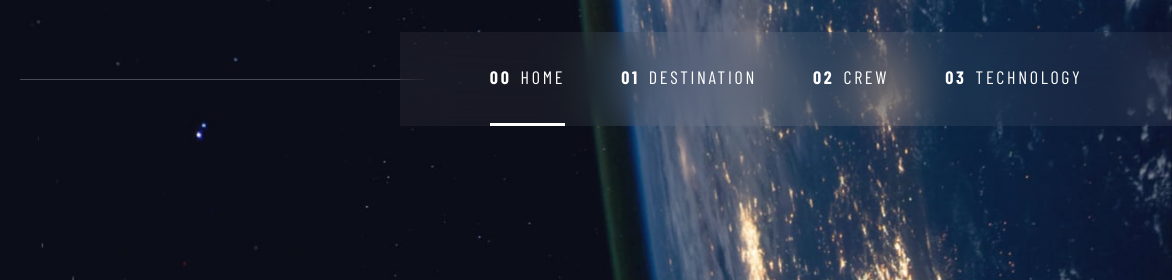
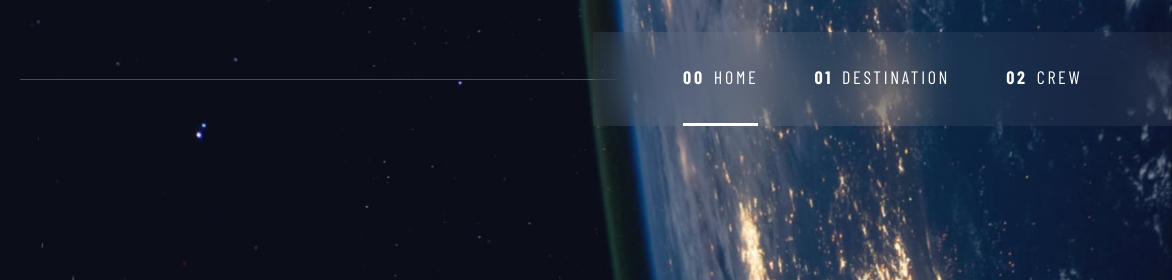
Before and after one commit to YggLart/spacetravel, a plain HTML site: page index.html in a window 1280 px wide. Shown: the top 280 px of the page, 108-1280 px from the left. Drawn offline with nearby package versions, Linux system fonts and the light colour scheme; a script that the page names is missing; a web font is replaced by a local one.

Commit message:
Update index.html

```diff
--- a/index.html
+++ b/index.html
@@ -28,7 +28,6 @@
             <li class="active"><a class="ff-sans-cond uppercase text-white letter-spacing-2" href="index.html"><span aria-hidden="true">00</span>Home</a>
             <li><a class="ff-sans-cond uppercase text-white letter-spacing-2" href="destination.html"><span aria-hidden="true">01</span>Destination</a>
             <li><a class="ff-sans-cond uppercase text-white letter-spacing-2" href="crew.html"><span aria-hidden="true">02</span>Crew</a>
-            <li><a class="ff-sans-cond uppercase text-white letter-spacing-2" href="technology.html"><span aria-hidden="true">03</span>Technology</a>
         </ul>
     </nav>
   </header>
```
